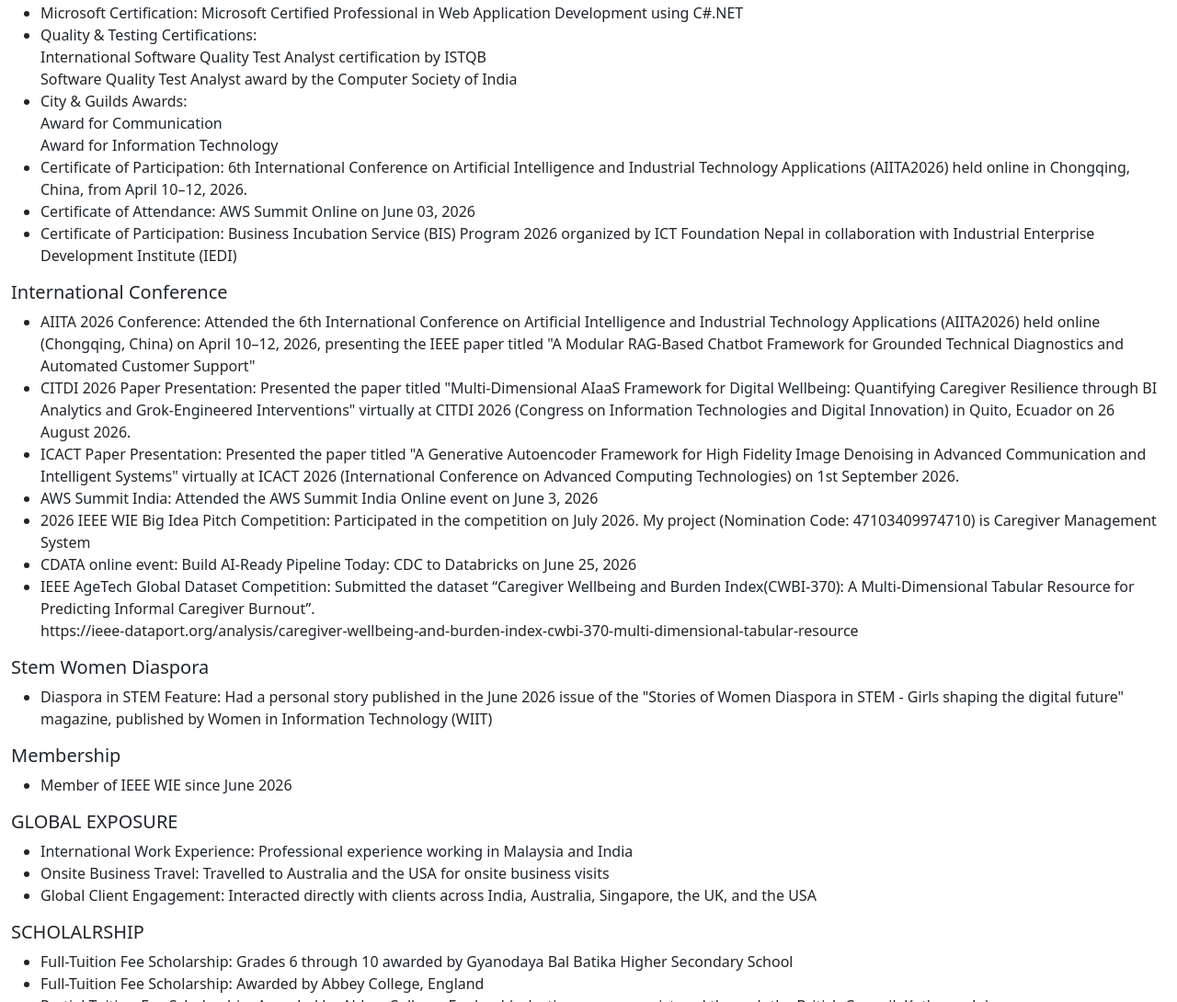
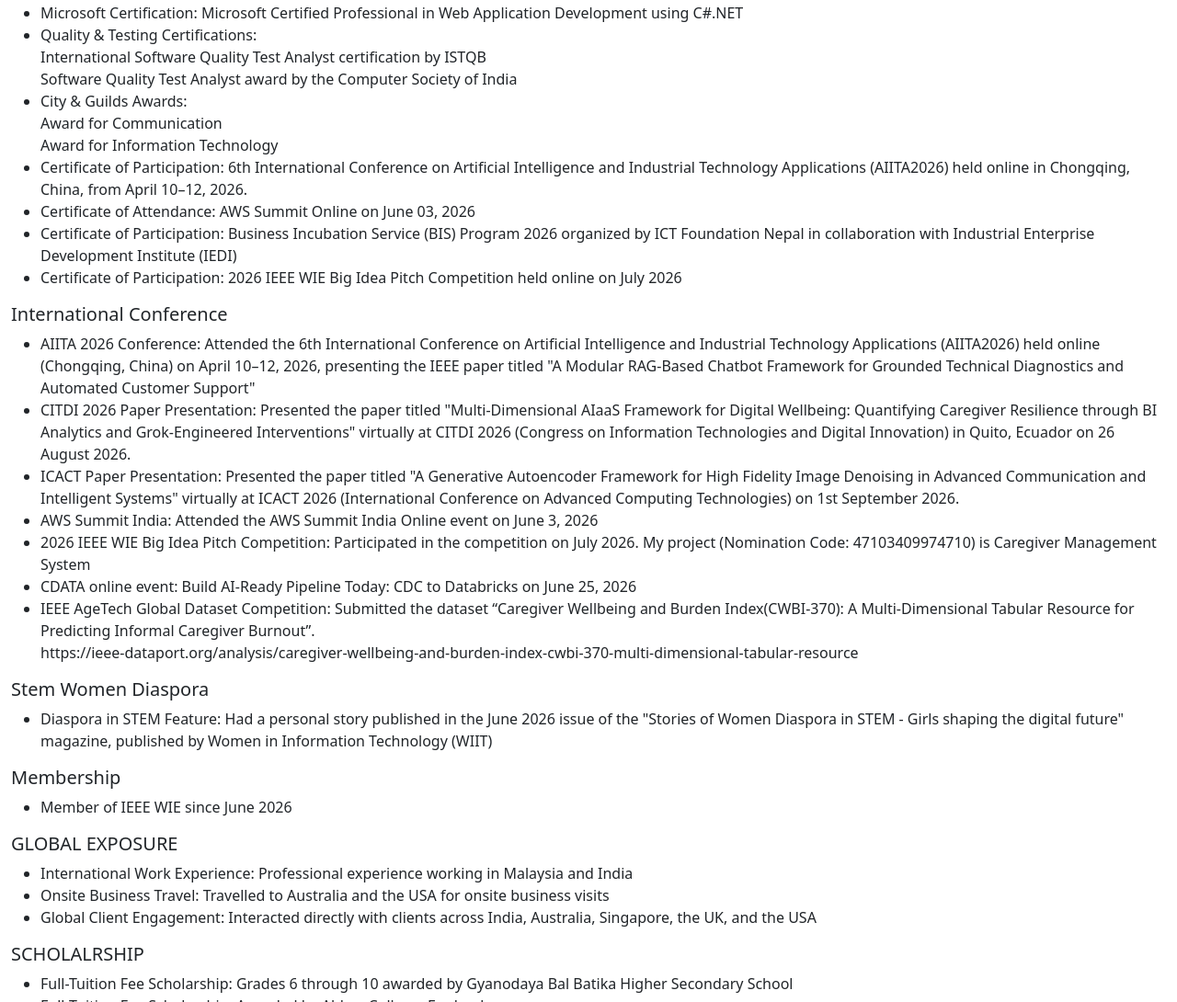
Before and after one commit to rs20212021/Detail, a plain HTML site: page index.html in a window 1280 px wide. Shown: the part 2718-3808 px from the top of the page at 92% size. Drawn offline with Linux system fonts and the light colour scheme.

Commit message:
updated certification

```diff
--- a/index.html
+++ b/index.html
@@ -207,6 +207,7 @@
                     <li><h7>Certificate of Participation: 6th International Conference on Artificial Intelligence and Industrial Technology Applications (AIITA2026) held online in Chongqing, China, from April 10–12, 2026.</h7></li>
                     <li><h7>Certificate of Attendance: AWS Summit Online on June 03, 2026</h7></li>
                     <li><h7>Certificate of Participation: Business Incubation Service (BIS) Program 2026 organized by ICT Foundation Nepal in collaboration with Industrial Enterprise Development Institute (IEDI)</h7></li>
+                    <li><h7>Certificate of Participation: 2026 IEEE WIE Big Idea Pitch Competition held online on July 2026</h7></li>
                     </ul>
                </div>
         </div>
```
